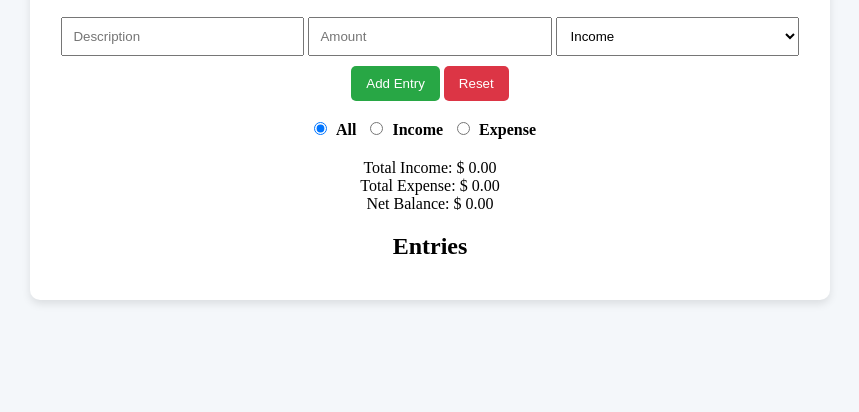
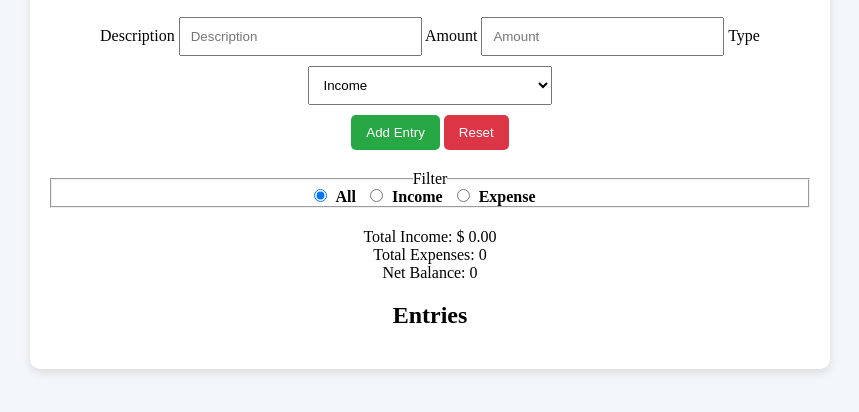
Before and after one commit to PradeeshKumarR/Income-Expense-Calculator, a plain HTML site: page index.html in a window 1280 px wide. Shown: the part 80-492 px from the top of the page, without its empty margins (210-1069 px from the left). Drawn offline with Linux system fonts and the light colour scheme.

Commit message:
Update index.html

```diff
--- a/index.html
+++ b/index.html
@@ -1,63 +1,101 @@
 <!DOCTYPE html>
 <html lang="en">
 <head>
-    <meta charset="UTF-8" />
-    <meta name="viewport" content="width=device-width, initial-scale=1.0" />
+    <meta charset="UTF-8">
+    <meta name="viewport" content="width=device-width, initial-scale=1.0">
     <title>Income Expense Calculator</title>
-    <link rel="stylesheet" href="style.css" />
+    <!-- Link to external CSS file -->
+    <link rel="stylesheet" href="style.css">
 </head>
 <body>
-    <div class="container">
+    <main class="container">
+        <!-- =========================
+             App Header
+        ========================== -->
         <header>
             <h1>Income Expense Calculator</h1>
         </header>
 
-      <section class="input-section">
+        <!-- =========================
+             Entry Form Section
+        ========================== -->
+        <form class="input-section" autocomplete="off" aria-label="Add income or expense entry" onsubmit="return false;">
+            <!-- Description Input -->
+            <label for="description">Description</label>
             <input
                 type="text"
+                id="description"
                 name="description"
-          id="description"
                 placeholder="Description"
                 required
-        />
+                autocomplete="off"
+            >
+
+            <!-- Amount Input -->
+            <label for="amount">Amount</label>
             <input
                 type="number"
+                id="amount"
                 name="amount"
-          id="amount"
                 placeholder="Amount"
+                min="0.01"
+                step="0.01"
                 required
-        />
+            >
 
-        <select name="type" id="type">
+            <!-- Type Selector -->
+            <label for="type">Type</label>
+            <select id="type" name="type">
                 <option value="income">Income</option>
                 <option value="expense">Expense</option>
             </select>
 
+            <!-- Form Action Buttons -->
+            <div class="input-actions">
                 <button type="button" id="add-entry">Add Entry</button>
                 <button type="button" id="reset-fields">Reset</button>
+            </div>
+        </form>
+
+        <!-- =========================
+             Filter Section
+        ========================== -->
+        <section class="filter-section" aria-label="Filter entries">
+            <fieldset>
+                <legend>Filter</legend>
+                <label for="filter-all">
+                    <input type="radio" id="filter-all" name="filter" value="all" checked>
+                    All
+                </label>
+                <label for="filter-income">
+                    <input type="radio" id="filter-income" name="filter" value="income">
+                    Income
+                </label>
+                <label for="filter-expense">
+                    <input type="radio" id="filter-expense" name="filter" value="expense">
+                    Expense
+                </label>
+            </fieldset>
         </section>
 
-      <section class="filter-section">
-        <input type="radio" name="filter" id="all" value="all" checked />
-        <label for="all">All</label>
-        <input type="radio" name="filter" id="income" value="income" />
-        <label for="income">Income</label>
-        <input type="radio" name="filter" id="expense" value="expense" />
-        <label for="expense">Expense</label>
+        <!-- =========================
+             Overview Section
+        ========================== -->
+        <section class="overview" aria-label="Financial overview">
+            <div>Total Income: <span id="total-income">0</span></div>
+            <div>Total Expenses: <span id="total-expenses">0</span></div>
+            <div>Net Balance: <span id="net-balance">0</span></div>
         </section>
 
-      <section class="overview">
-        <div>Total Income: <span id="total-income">$ 0</span></div>
-        <div>Total Expense: <span id="total-expense">$ 0</span></div>
-        <div>Net Balance: <span id="net-balance">$ 0</span></div>
+        <!-- =========================
+             Entries List Section
+        ========================== -->
+        <section class="entries" aria-label="Entries list">
+            <h2>Entries</h2>
+            <ul id="entries-list" aria-live="polite"></ul>
         </section>
-
-      <section class="entries">
-        <h2>Entries</h2>
-        <ul id="entries-list"></ul>
-      </section>
-    </div>
-
+    </main>
+    <!-- Main JavaScript file -->
     <script src="script.js"></script>
 </body>
 </html>
```
Lines whose indentation alone changed are shown as unchanged.
